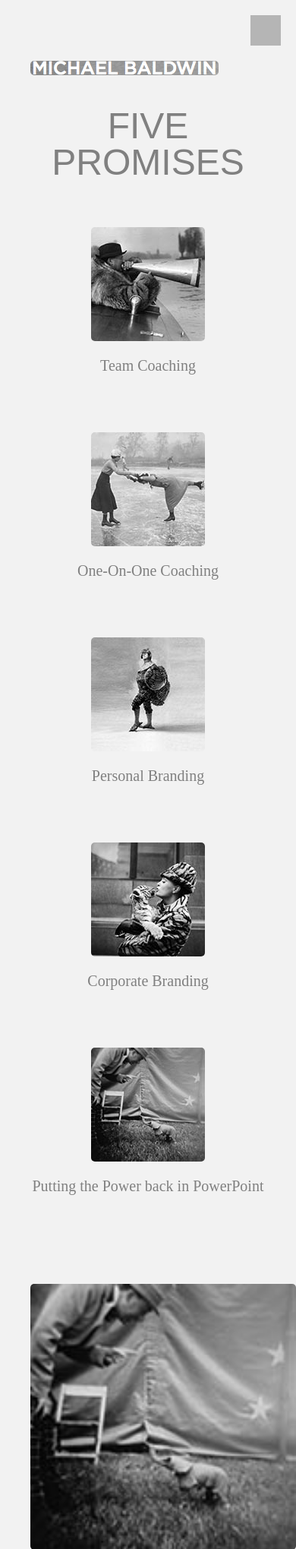
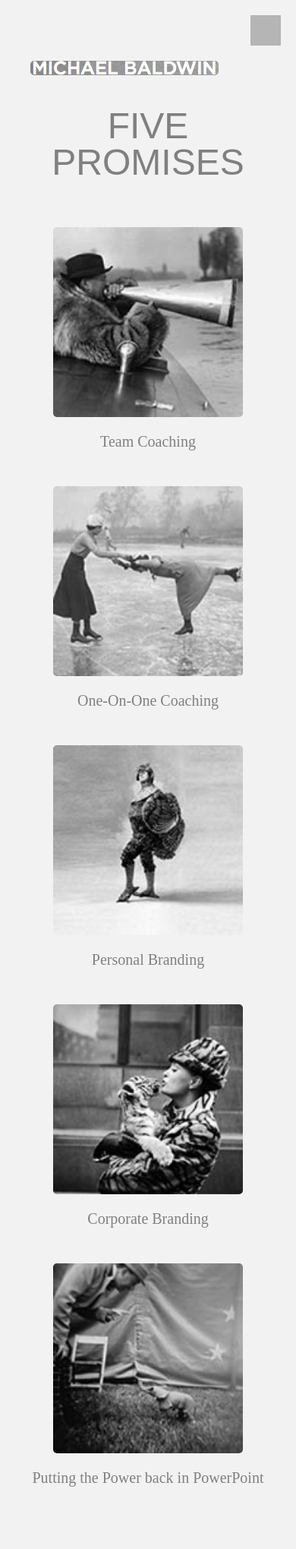
Before and after one commit to Lightmatter/Baldwin, a PHP site: page /five_things.html in a window 390 px wide. Shown: the top 2039 px of the page at 76% size. Run offline with PHP 8.4, Linux system fonts and the light colour scheme; some libraries are stand-ins or nearby versions; some web fonts are replaced.

Commit message:
more responsive work

```diff
--- a/assets/css/screen.css
+++ b/assets/css/screen.css
@@ -151,26 +151,23 @@
 
   /* line 68, ../sass/_five_things.scss */
   .image-wrapper .small-promise {
-    height: 30%;
-  }
-  /* line 73, ../sass/_five_things.scss */
-  .image-wrapper p {
-    font-size: 20px;
+    height: 250px;
+    width: 250px;
   }
 }
 @media (max-width: 1024px) {
-  /* line 81, ../sass/_five_things.scss */
+  /* line 88, ../sass/_five_things.scss */
   .promise-text {
     text-align: center;
     margin-bottom: 10px;
   }
 
-  /* line 87, ../sass/_five_things.scss */
+  /* line 94, ../sass/_five_things.scss */
   .five-promises {
     padding: 40px;
   }
 
-  /* line 96, ../sass/_five_things.scss */
+  /* line 103, ../sass/_five_things.scss */
   .image-wrapper p {
     font-size: 20px;
   }
--- a/assets/sass/_five_things.scss
+++ b/assets/sass/_five_things.scss
@@ -66,14 +66,21 @@
     .image-wrapper {
 
         .small-promise {
-            height: 30%;
-
+            height:250px;
+            width:250px;
         }
 
-        p {
-            font-size:20px;
-        }
+        // p {
+        //     font-size:50px;
+        // }
     }
+
+    // .image-wrapper-large {
+    //     .main-promise {
+    //         height: 100px;
+    //         width: 100px;
+    //     }
+    // }
 }
 
 @media(max-width: 1024px) {
--- a/five_things.html
+++ b/five_things.html
@@ -112,11 +112,13 @@
          </div>
        </div><!-- end row -->
        <div class="row">
-        <div class="col-md-6">
+
+        <div class="col-xs-12 col-sm-12 col-md-6">
           <div class="image-wrapper-large margin-top-60">
             <img id='main-promise' class='animated fadeIn'src='assets/img/five-things/powerpoint-thumb.jpg'/>
           </div>
         </div>
+
         <div class="col-md-6">
           <h2>Team Coaching</h2>
           <p class='promise-text'>PROBLEM</p>
```
